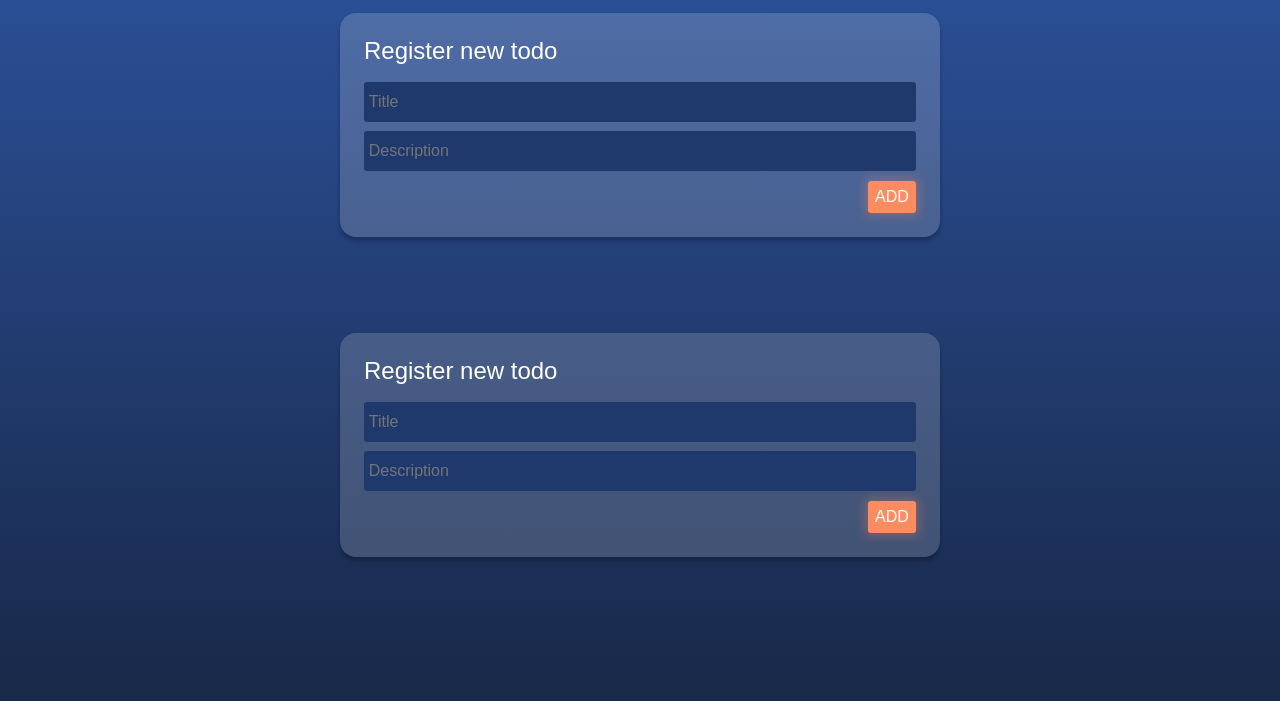
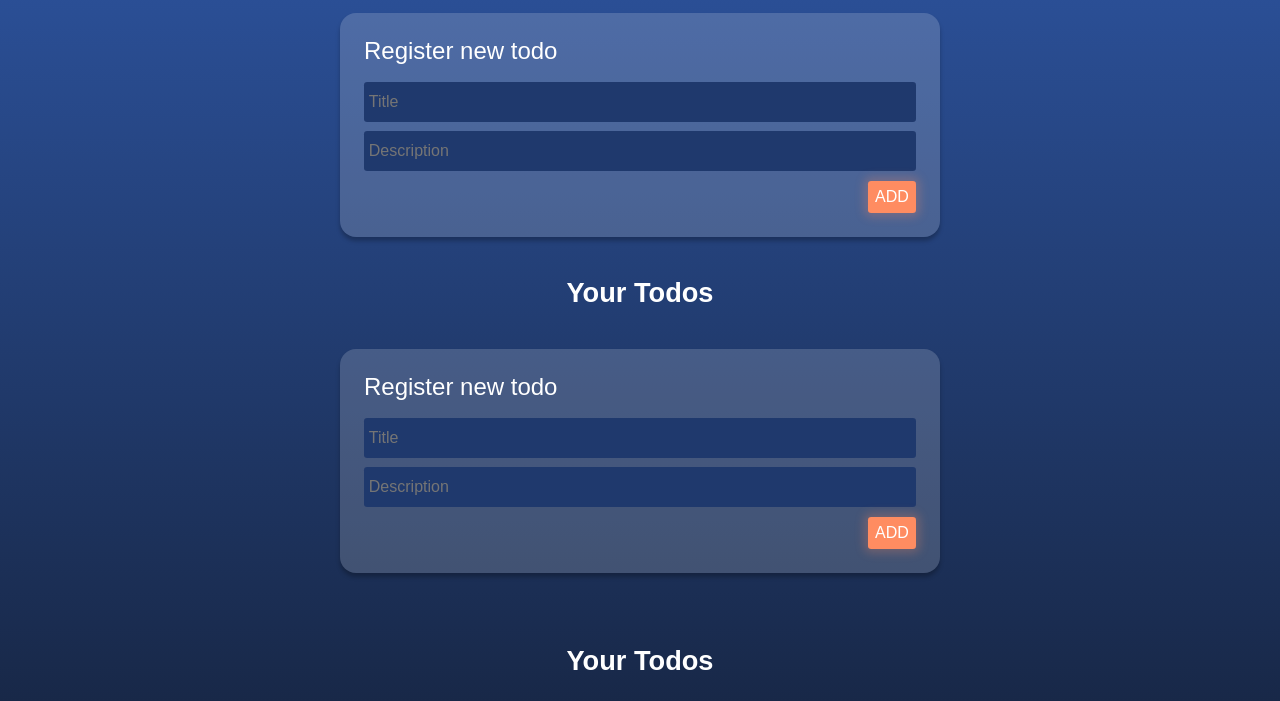
Before and after one commit to andreaelve/Todo-list, a website built with webpack: page src/index.html in a window 1280 px wide. Shown: the part 99-800 px from the top of the page. Built offline with nearby package versions, Linux system fonts and the light colour scheme.

Commit message:
adding heading for todo section

```diff
--- a/src/js/todo.js
+++ b/src/js/todo.js
@@ -31,7 +31,7 @@ const removeTodo = (el) => {
 };
 
 const renderList = () => {
-  todoContainer.innerHTML = '';
+  todoContainer.innerHTML = '<h2 class="section_heading">Your Todos</h2>';
   const sortedList = [
     ...todoList.filter((e) => e.status !== 'done'),
     ...todoList.filter((e) => e.status === 'done'),
--- a/src/style/todo.css
+++ b/src/style/todo.css
@@ -62,7 +62,8 @@
 .card,
 .form_input,
 .form_btn,
-.card_btn-remove {
+.card_btn-remove,
+.section_heading {
   color: #fff;
 }
 
@@ -127,6 +128,12 @@
 
 .section {
   display: grid;
+  grid-template-rows: 1.5em auto;
   justify-items: center;
   width: 100%;
+  margin-top: 1.5em;
 }
+
+.section_heading {
+  font-size: 1.7em;
+}
```
